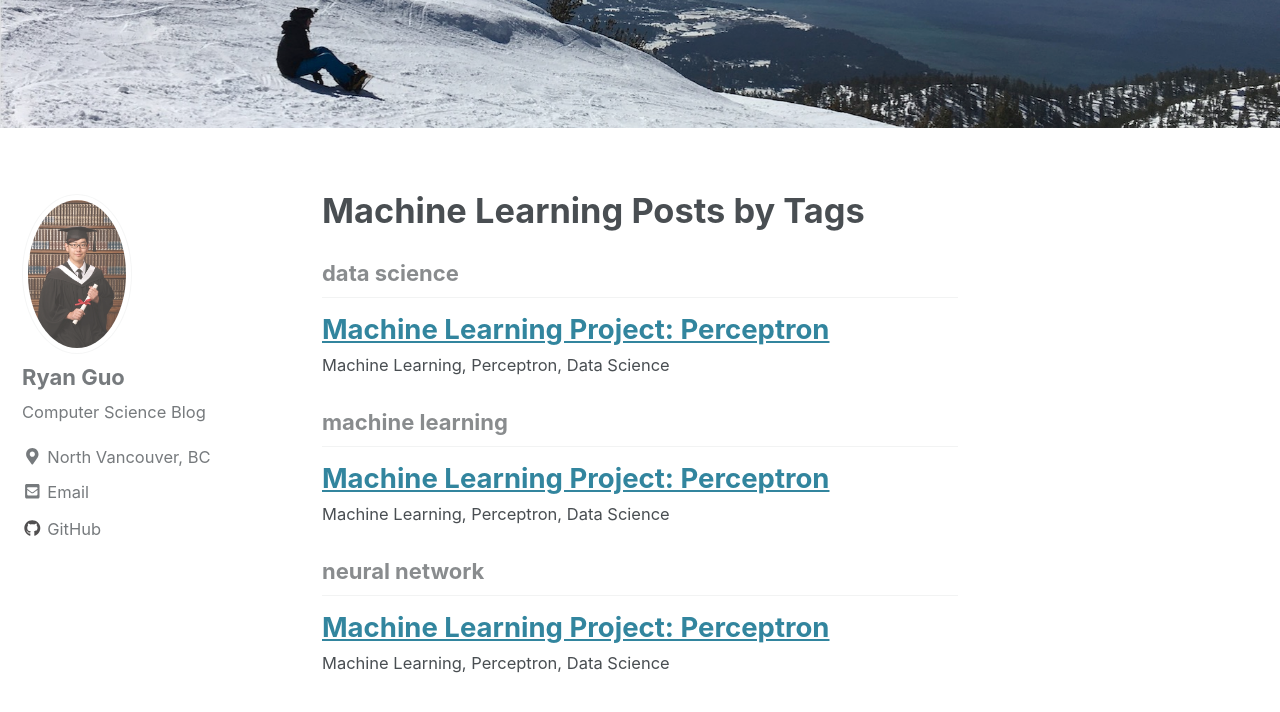
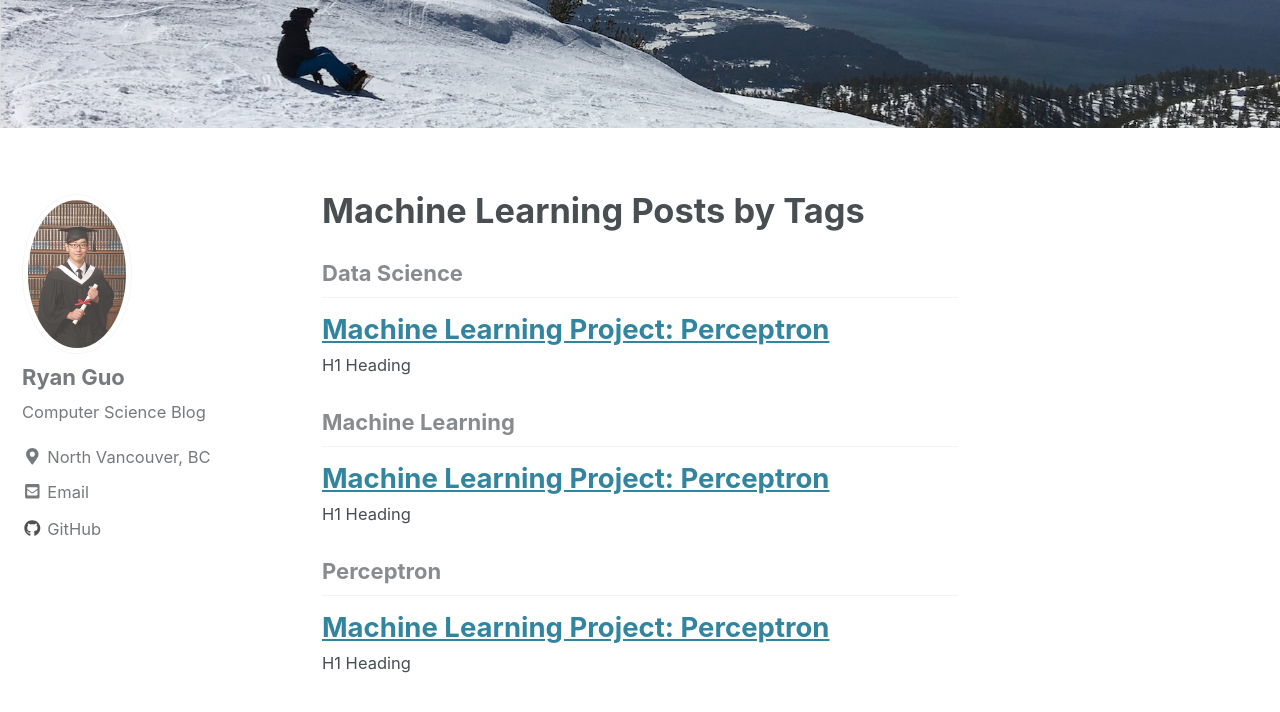
Before and after one commit to ryanchengguo/ryanchengguo.github.io, a Jekyll site: the page built from _pages/machinelearning.md, in a window 1280 px wide and 900 px high, scrolled down 307 px. Shown: the top 712 px of the window. Built offline with Jekyll 4.4.1, drawn with Linux system fonts in a browser that asks for light colours; cached includes are drawn as plain includes; nearby versions of some CDN libraries.

Commit message:
header image post

```diff
--- a/_posts/2019-01-01-perceptron.md
+++ b/_posts/2019-01-01-perceptron.md
@@ -1,12 +1,12 @@
 ---
-layout: archive
 title: "Machine Learning Project: Perceptron"
-data: 2019-01-01
-tags: [machine learning, data science, neural network]
 header:
-  images: "/images/perceptron/percept.jpg"
-excerpt: "Machine Learning, Perceptron, Data Science"
-mathjax: true
+  image: /images/perceptron/percept.jpg
+  caption: "Photo credit: [**Unsplash**](Ryan Guo)"
+tags:
+  - Machine Learning
+  - Perceptron
+  - Data Science
 ---
 
 # H1 Heading
```
